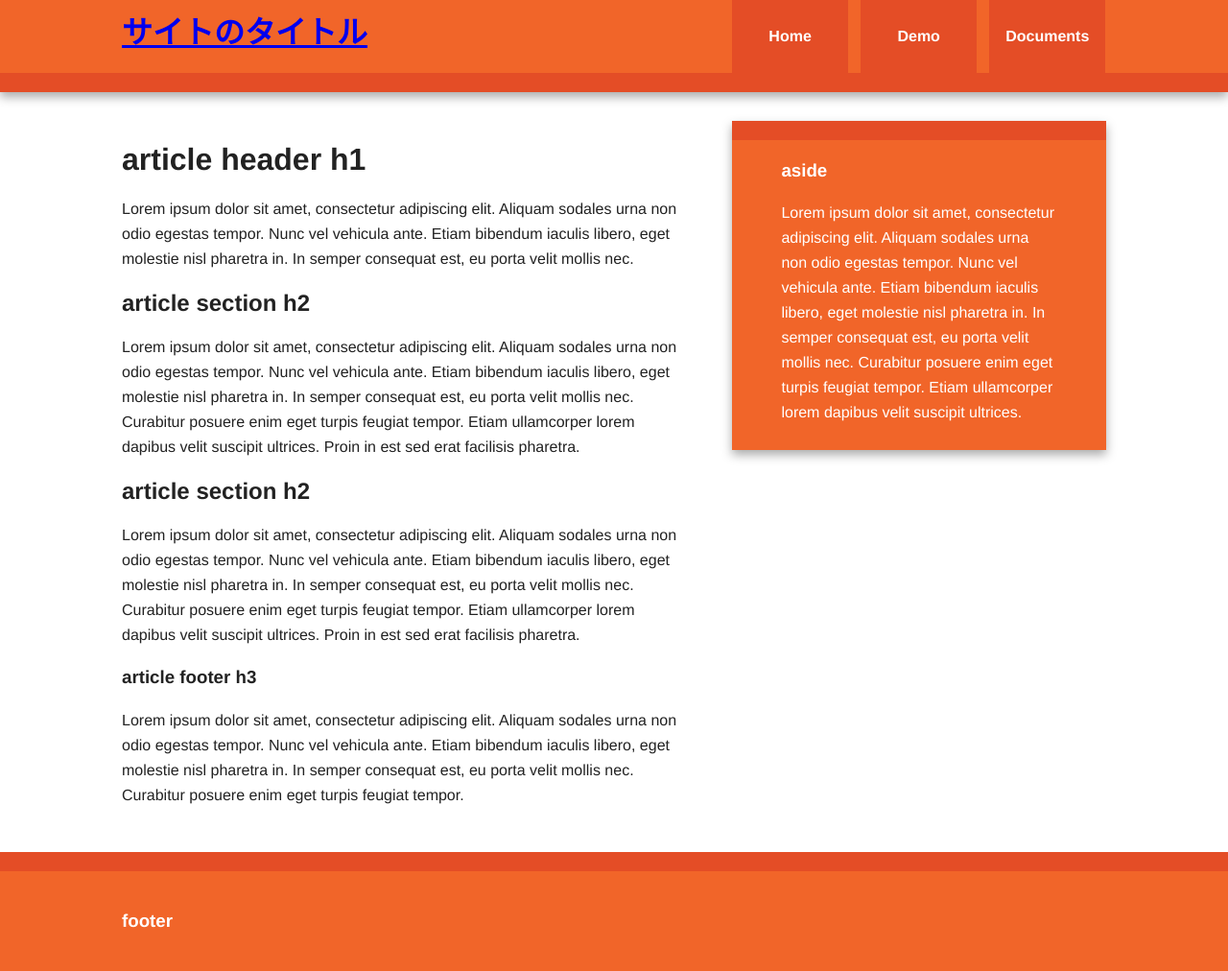
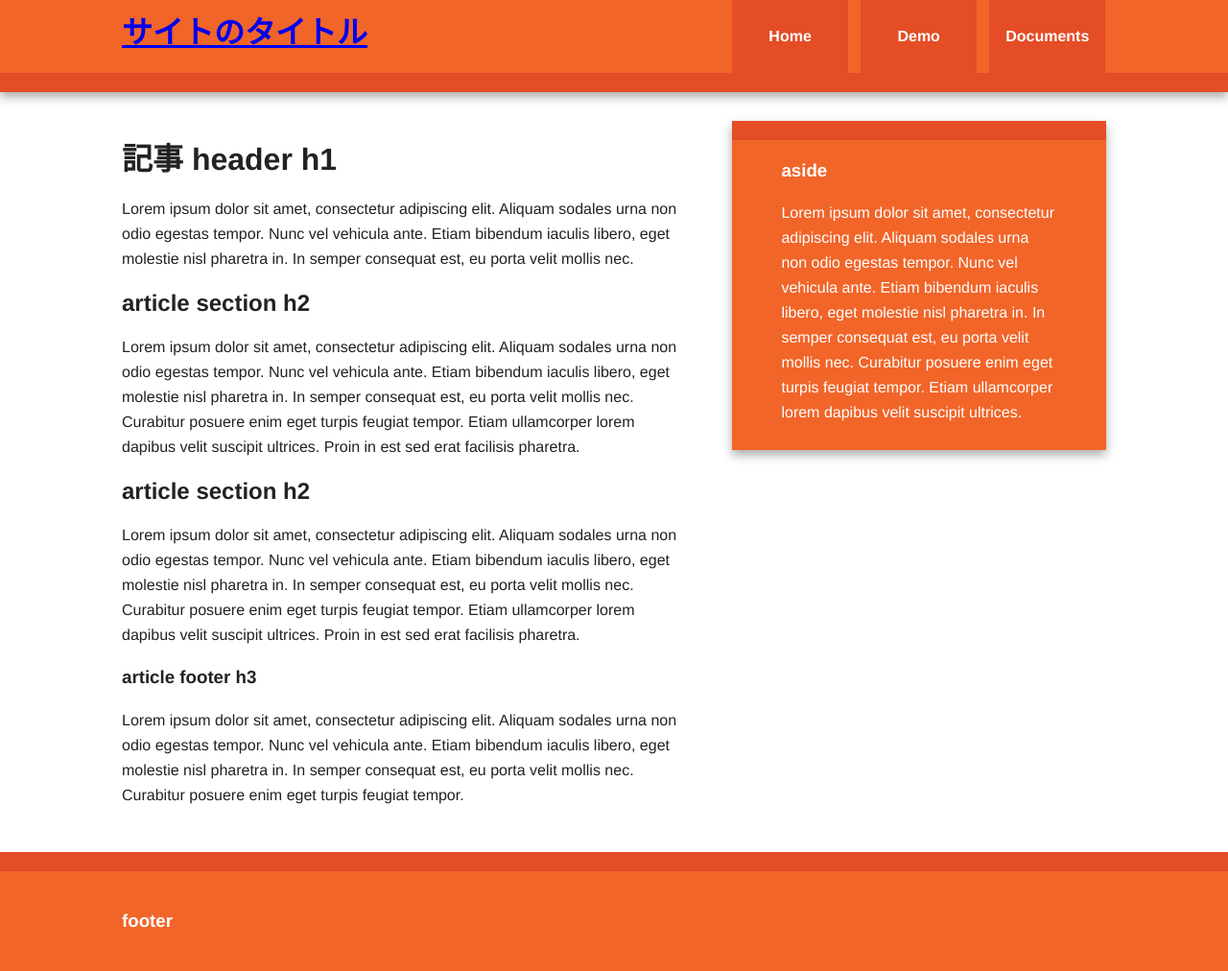
Before and after one commit to tokkonopapa/Initializr2-on-jekyll, a Jekyll site: the page built from index.md, in a window 1280 px wide. Shown: the whole page at 96% size. Built offline with Jekyll 4.4.1, drawn with Linux system fonts in a browser that asks for light colours; nearby versions of some CDN libraries.

Commit message:
Just update to refresh gh-pages

```diff
--- a/index.md
+++ b/index.md
@@ -3,7 +3,7 @@ layout: default
 title: "サンプル・ページ"
 ---
 
-article header h1
+記事 header h1
 =================
 Lorem ipsum dolor sit amet, consectetur adipiscing elit. Aliquam sodales urna non odio egestas tempor. Nunc vel vehicula ante. Etiam bibendum iaculis libero, eget molestie nisl pharetra in. In semper consequat est, eu porta velit mollis nec.
 
```
